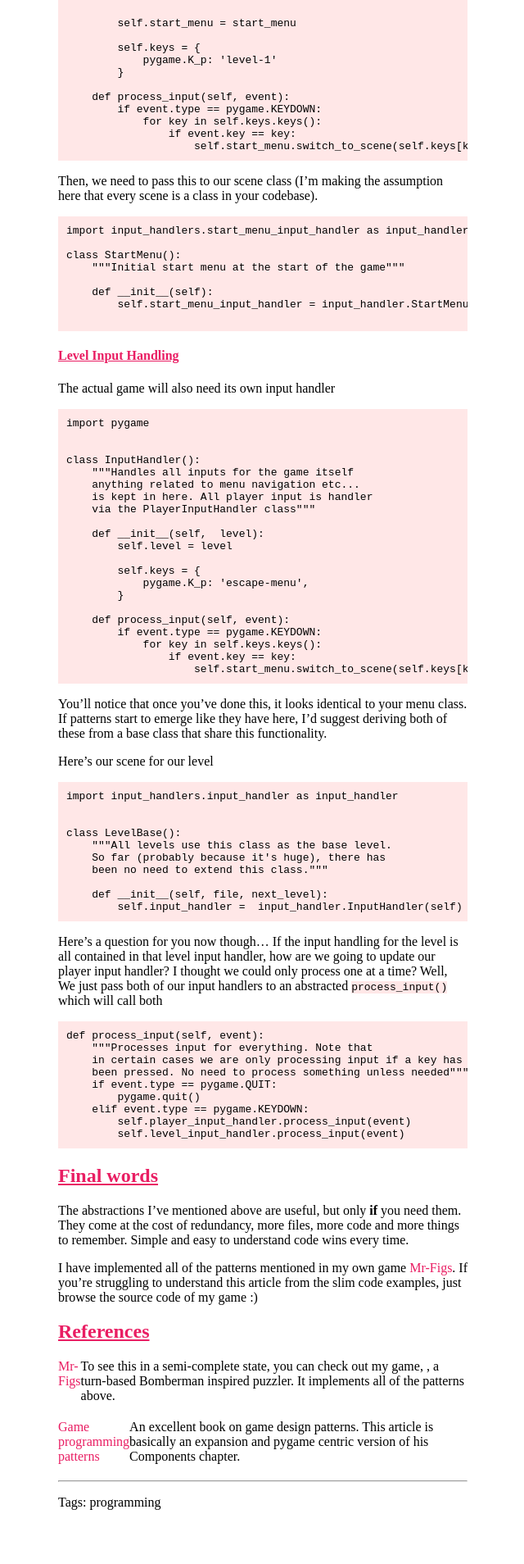
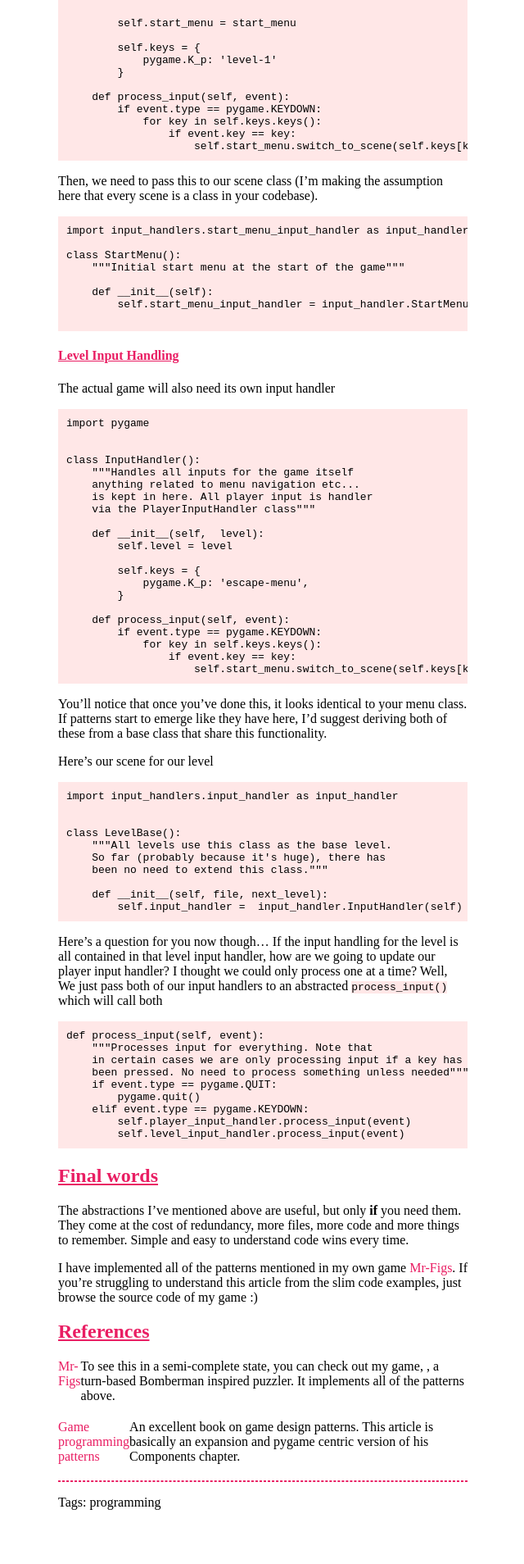
Before and after one commit to joereynolds/joereynolds.github.io, a Jekyll site: the page built from drafts/old/abstracting-input-processing.md, in a window 1280 px wide. Shown: the part 2817-4725 px from the top of the page at 82% size, without its empty margins (319-959 px from the left). Built offline with Jekyll 4.4.1, drawn with Linux system fonts in a browser that asks for light colours.

Commit message:
Add styles for hr element

```diff
--- a/css/style.css
+++ b/css/style.css
@@ -6,6 +6,12 @@
 h1,h2,h3,h4,h5 {
     color: var(--color-primary);
     text-decoration: underline;
+}
+
+hr {
+    border-color: var(--color-primary);
+    border-style: dashed;
+    border-width: 1px;
 }
 
 pre {
```
